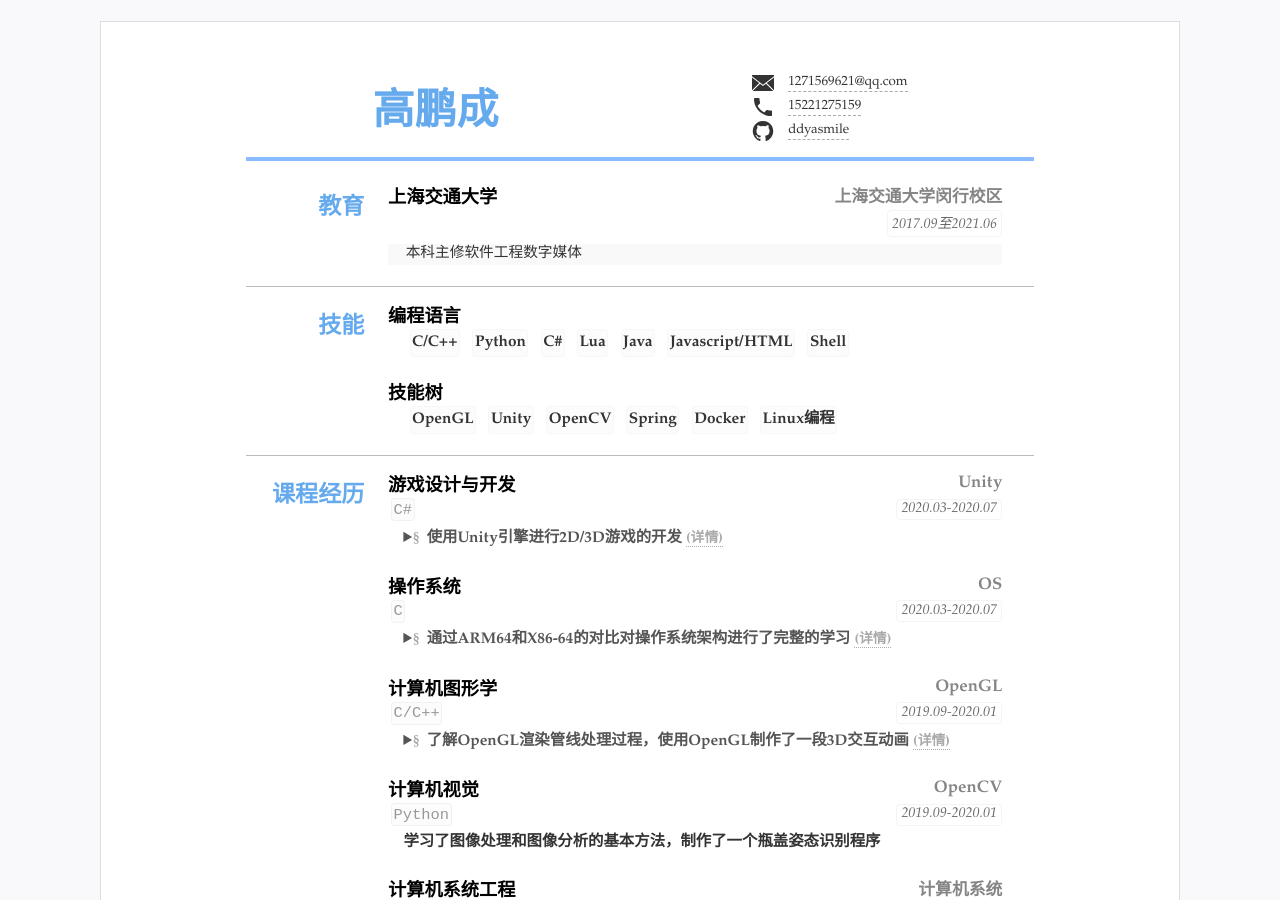
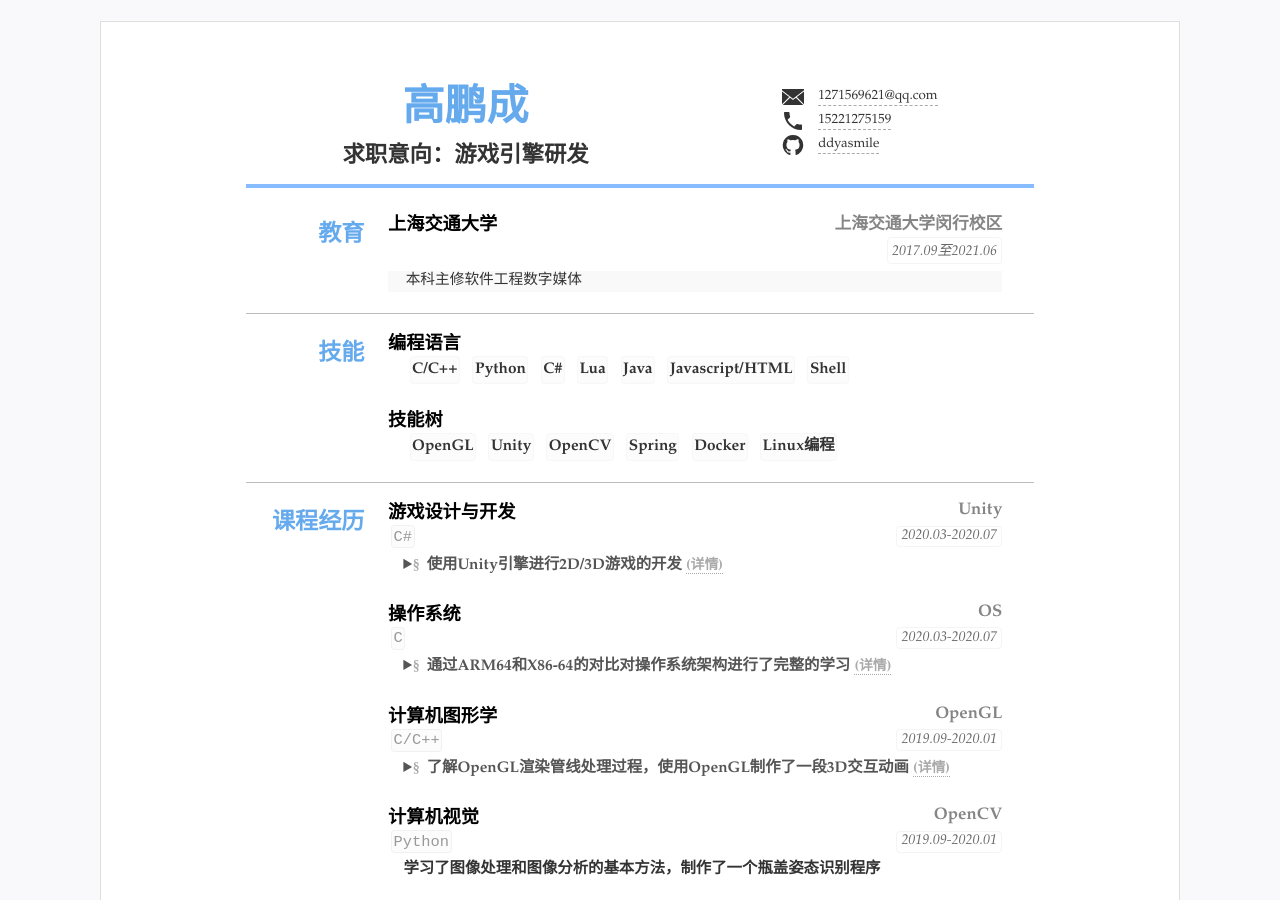
Before and after one commit to ddyasmile/resume, a Jekyll site: the page built from index.html, in a window 1280 px wide and 900 px high. Built offline with Jekyll 4.4.1, drawn with Linux system fonts in a browser that asks for light colours.

Commit message:
[add] jobtitle

```diff
--- a/_data/resume.yml
+++ b/_data/resume.yml
@@ -4,7 +4,7 @@
 title: "高鹏成求职简历"
 lang: "zh" #语言设置 zh表示中文 en 表示英语
 name: "高鹏成"
-jobtitle: "" #可空不显示
+jobtitle: "求职意向：游戏引擎研发" #可空不显示
 photo: "" #照片可空，不显示
 
 #联系方式
```
